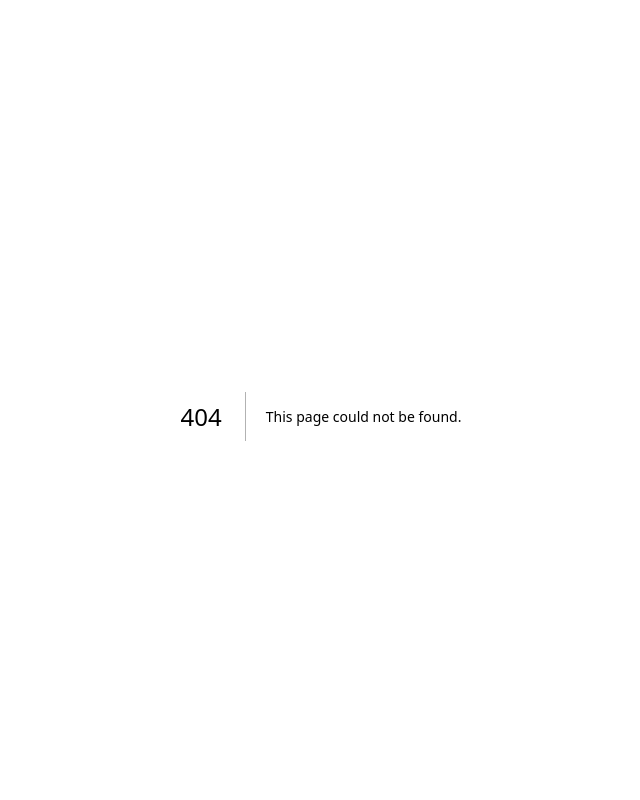
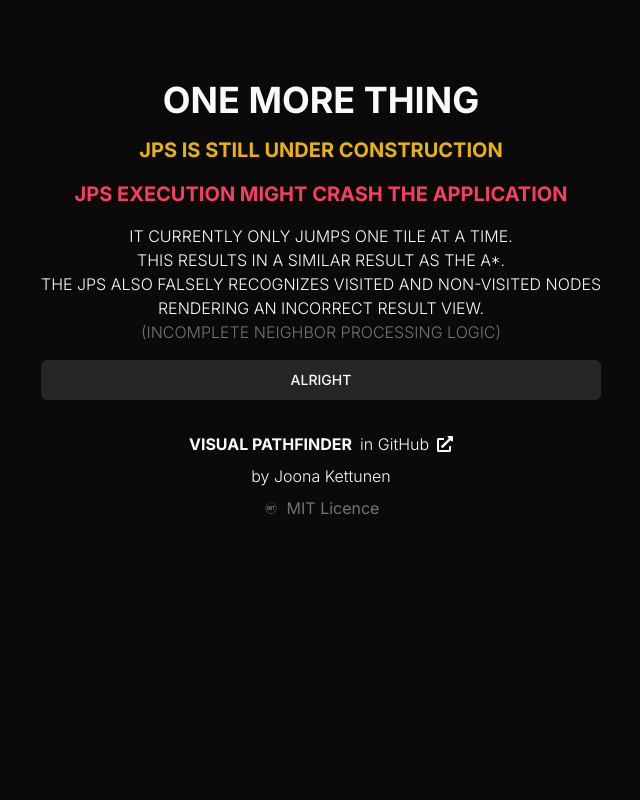
Before and after one commit to joonarafael/visualpathfinder, a Next.js app: page /news in a window 1280 px wide. Before the commit this address had no page. Shown: the top 800 px of the page, without its empty margins (319-959 px from the left). Built offline with nearby package versions, Linux system fonts and the light colour scheme.

Commit message:
news page

```diff
--- a/app/homeclient.tsx
+++ b/app/homeclient.tsx
@@ -21,7 +21,7 @@ const HomeClient = () => {
 						</div>
 						<Button
 							variant={"secondary"}
-							onClick={() => window.open("/application/news", "_self")}
+							onClick={() => window.open("/news", "_self")}
 						>
 							{`LAUNCH APPLICATION`}
 						</Button>
--- a/app/application/news/newsclient.tsx
+++ b/app/news/newsclient.tsx
@@ -10,9 +10,11 @@ const NewsClient = () => {
 				<div className="max-w-screen-md items-center">
 					<div className="w-full flex flex-col gap-4 text-center mt-16">
 						<div className="font-bold text-4xl">ONE MORE THING</div>
-						<div className="text-xl font-light text-neutral-500">{`ABOUT THE JUMP POINT SEARCH ALGORITHM`}</div>
 						<div className="text-xl font-bold text-yellow-500">
 							JPS IS STILL UNDER CONSTRUCTION
+						</div>
+						<div className="text-xl font-bold text-rose-500">
+							JPS EXECUTION MIGHT CRASH THE APPLICATION
 						</div>
 						<div className="font-light">
 							IT CURRENTLY ONLY JUMPS ONE TILE AT A TIME.
```
Also changed, not shown: app/news/page.tsx (renamed from app/application/news/page.tsx).
